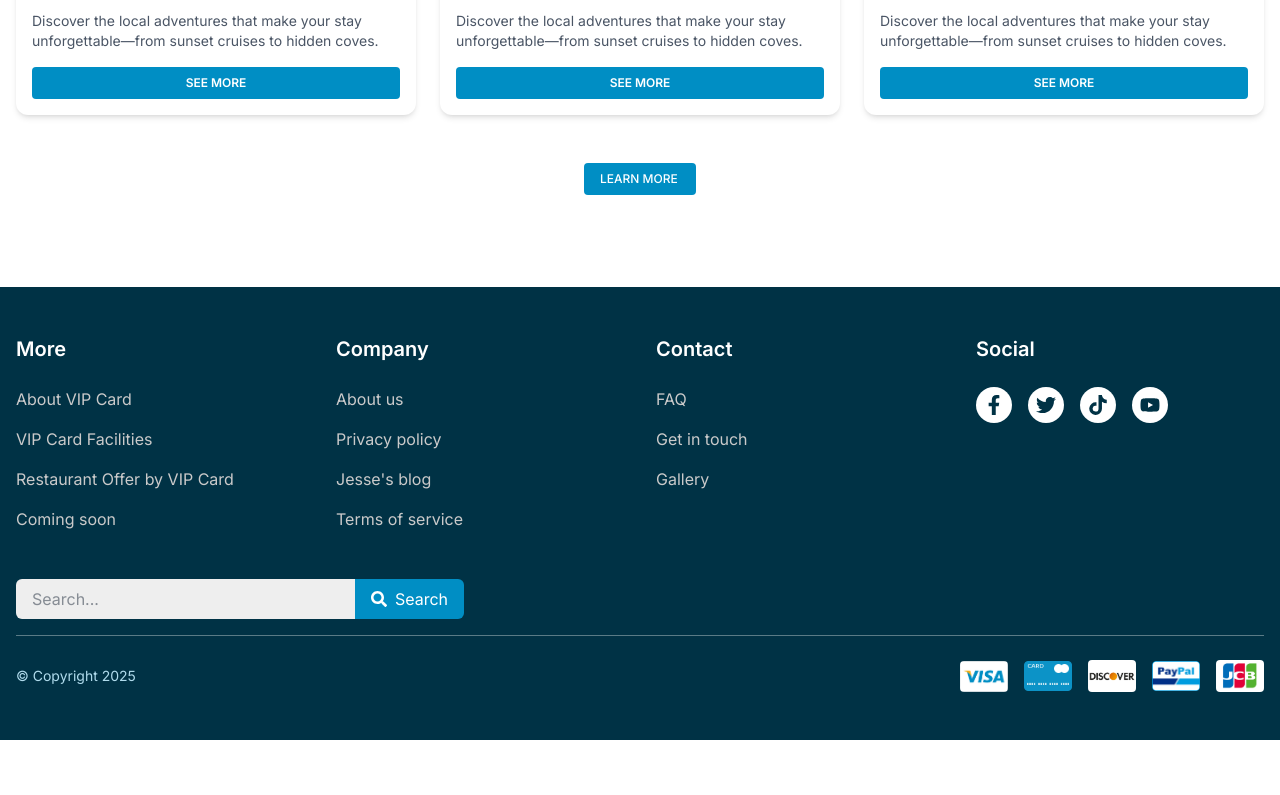
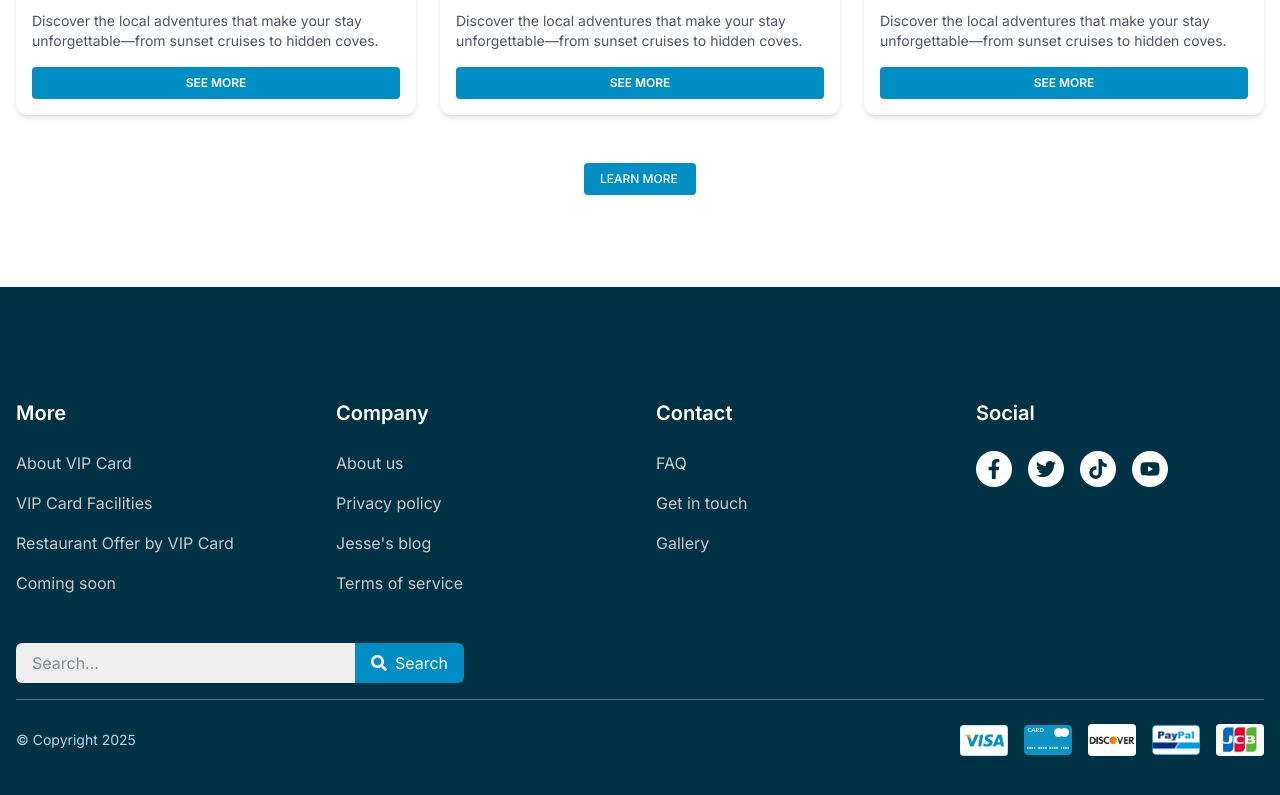
Before and after one commit to nurulla-hasan/beach-bumms-website, a Next.js app: page /blogs in a window 1280 px wide. Shown: the part 553-1348 px from the top of the page. Before the commit the page ends 1293 px from the top, so only its background shows below. Built offline with nearby package versions, Linux system fonts and the light colour scheme.

Commit message:
some changes

```diff
--- a/src/components/PageContainer/PageContainer.jsx
+++ b/src/components/PageContainer/PageContainer.jsx
@@ -1,7 +1,7 @@
 // components/PageContainer.tsx
 const PageContainer = ({ children }) => {
     return (
-      <div className="max-w-7xl 3xl:max-w-[1560px] mx-auto px-4 md:py-16 py-10 text-black">
+      <div className="max-w-7xl 3xl:max-w-[1400px] mx-auto px-4 md:py-16 py-10 text-white">
         {children}
       </div>
     );
--- a/src/components/home/about-jesse/AboutJesse.jsx
+++ b/src/components/home/about-jesse/AboutJesse.jsx
@@ -18,7 +18,7 @@ const AboutJesse = () => {
 
                     {/* Middle Column - Jesse Image */}
                     <div className="md:w-1/3 flex justify-center">
-                        <div className="relative w-full max-w-sm aspect-square">
+                        <div className="relative w-full max-w-sm h-52 aspect-square">
                             <Image
                                 src="/images/jesse.png"
                                 alt="Jesse - Your Beach Bums digital assistant"
--- a/src/components/home/hero/Hero.jsx
+++ b/src/components/home/hero/Hero.jsx
@@ -1,8 +1,8 @@
 
 const Hero = () => {
     return (
-        <div className='md:max-w-7xl 3xl:max-w-[1560px] mx-auto px-4 pb-16'>
-            <div className='w-full 3xl:h-[800px] md:h-[670px] h-[268px] rounded-4xl overflow-hidden mt-4 md:mt-0'>
+        <div className='md:max-w-7xl 3xl:max-w-[1400px] mx-auto md:px-4 md:pb-16'>
+            <div className='w-full 3xl:h-[800px] md:h-[670px] h-[268px] md:rounded-4xl overflow-hidden mt-4 md:mt-0'>
                 <iframe
                     className='w-full h-full'
                     src="https://www.youtube.com/embed/uSqV6YiLtAc?si=sjUY7cT9qquosBPG"
--- a/src/components/home/hotels/hotel-compo/HotelCard.jsx
+++ b/src/components/home/hotels/hotel-compo/HotelCard.jsx
@@ -26,7 +26,7 @@ const HotelCard = ({ hotel }) => {
 
   return (
     <div className="bg-gray-100 rounded-md overflow-hidden mb-4 flex flex-col md:flex-row">
-      <div className="md:w-2/4 relative md:h-auto m-4">
+      <div className="md:w-2/4 relative md:h-auto h-50 m-4">
         <Image src={image || "/placeholder.svg"} alt={name} fill className="object-cover rounded-lg" />
       </div>
       <div className="p-4 md:w-2/3 flex flex-col">
--- a/src/components/shared/footer/Footer.jsx
+++ b/src/components/shared/footer/Footer.jsx
@@ -1,3 +1,4 @@
+import PageContainer from "@/components/PageContainer/PageContainer"
 import Image from "next/image"
 import Link from "next/link"
 import { FaFacebookF, FaTwitter, FaTiktok, FaYoutube, FaSearch } from "react-icons/fa"
@@ -6,7 +7,7 @@ import { SiVisa, SiMastercard, SiDiscover, SiPaypal, SiJcb } from "react-icons/s
 const Footer = () => {
     return (
         <footer className="bg-title_color text-white py-12">
-            <div className="container mx-auto px-4 max-w-7xl">
+            <PageContainer>
                 <div className="grid grid-cols-1 md:grid-cols-2 lg:grid-cols-4 gap-8">
                     {/* More Column */}
                     <div>
@@ -177,7 +178,7 @@ const Footer = () => {
                         />
                     </div>
                 </div>
-            </div>
+            </PageContainer>
         </footer>
     )
 }
--- a/src/components/shared/navbar/Navbar.jsx
+++ b/src/components/shared/navbar/Navbar.jsx
@@ -50,7 +50,7 @@ const Navbar = () => {
     <div className="md:h-[96px] h-[64px] ">
       <nav className={`fixed w-full mx-auto z-50 transition-all duration-300 ${isScrolled ? 'md:py-0' : 'md:py-2'}`}
       >
-        <div className="max-w-[1248px] 3xl:max-w-[1528px] mx-auto px-4 sm:px-6 lg:px-8 py-2 bg-black md:rounded-full">
+        <div className="max-w-[1248px] 3xl:max-w-[1365px] mx-auto px-4 sm:px-6 lg:px-8 py-2 bg-black md:rounded-full">
           <div className="flex items-center justify-between h-16">
             {/* Logo */}
             <div className="flex-shrink-0">
--- a/src/components/utilities/LanguageSwitcher.jsx
+++ b/src/components/utilities/LanguageSwitcher.jsx
@@ -25,7 +25,7 @@ const LanguageSwitcher = () => {
     <div className="relative inline-block text-left">
       <button
         onClick={() => setOpen(!open)}
-        className="flex items-center gap-2 px-1 py-1 border rounded-sm overflow-hidden border-gray-500 bg-[#023b4d] hover:shadow-md transition"
+        className="flex items-center gap-2 px-2 py-1 border rounded-sm overflow-hidden border-gray-500 bg-[#023b4d] hover:shadow-md transition"
         title={selected.title}
       >
         <Image src={selected.flag} alt={selected.name} width={20} height={15} />
```
